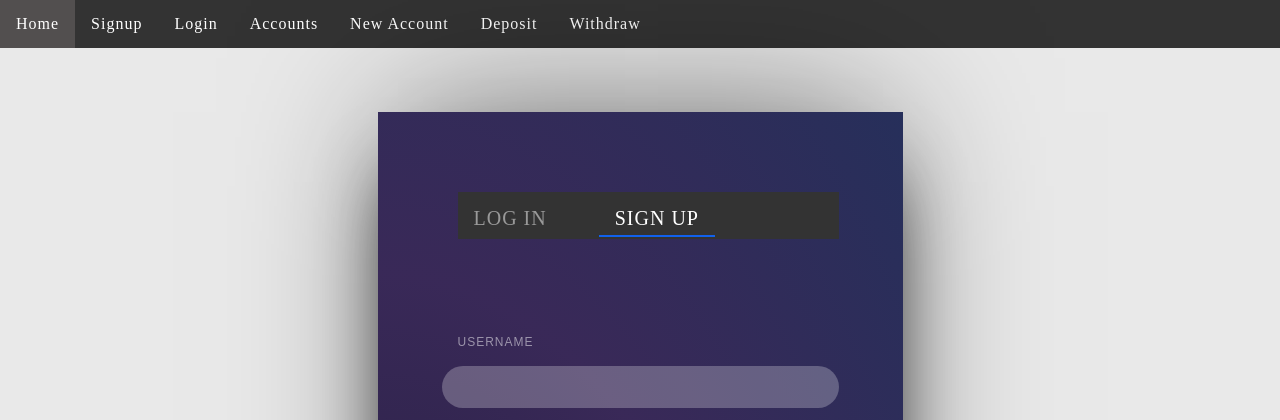
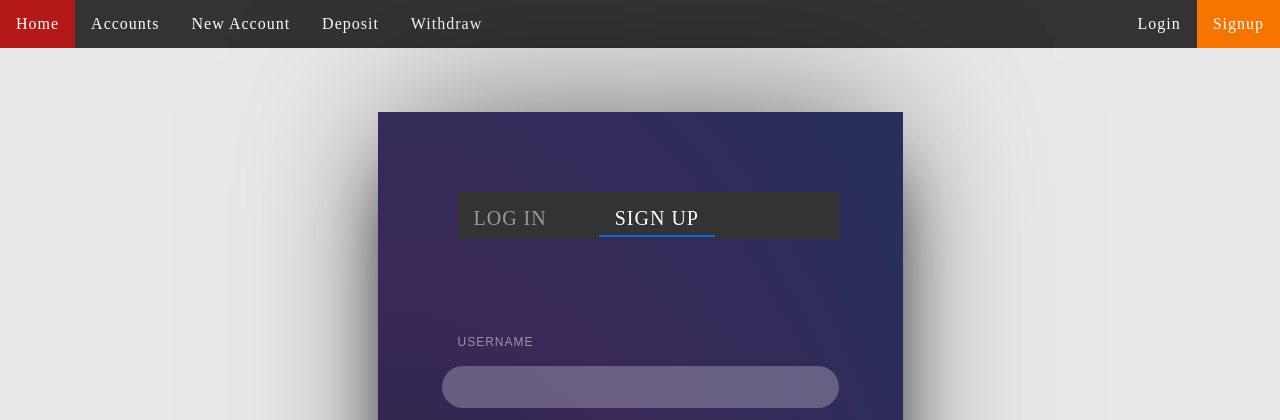
Before and after one commit to DayeemParkar/BajajMarketsTrainingCaseStudy, a Flask app: page /signup in a window 1280 px wide. Shown: the top 420 px of the page. Run offline with Flask 2, Linux system fonts and the light colour scheme; parts of the project's set-up code (start-up, migrations or seed data) failed here and were passed over.

Commit message:
css added

```diff
--- a/static/css/style.css
+++ b/static/css/style.css
@@ -173,6 +173,9 @@ body {
 	background-color: rgba(17, 97, 237, 1);
 }
 
+.topnav-right {
+	float: right;
+}
 
 ul {
 	list-style-type: none;
@@ -196,5 +199,8 @@ li a {
 }
 
 li a:hover {
-	background-color: rgb(82, 79, 79);
+	background-color: rgb(180, 25, 25);
 }
+.navactive {
+	background-color: #f77401;
+  }
--- a/templates/base.html
+++ b/templates/base.html
@@ -10,8 +10,10 @@
 <body>
     <ul class="nav">
         <li><a id="nav1" href="{{ url_for('home') }}">Home</a></li>
-        <li><a id="nav2" href="{{ url_for('signup') }}">Signup</a></li>
-        <li><a id="nav3" href="{{ url_for('login') }}">Login</a></li>
+        <ul class="topnav-right">
+            <li><a id="nav3" href="{{ url_for('login') }}">Login</a></li>
+            <li><a id="nav2" href="{{ url_for('signup') }}">Signup</a></li>
+        </ul>
         <li><a id="nav4" href="{{ url_for('home') }}">Accounts</a></li>
         <li><a id="nav5" href="{{ url_for('home') }}">New Account</a></li>
         <li><a id="nav6" href="{{ url_for('home') }}">Deposit</a></li>
@@ -22,7 +24,7 @@
     {% if id %}
         <script>
             var curr = document.getElementById("{{ id }}");
-            curr.classList.add("active");
+            curr.classList.add("navactive");
         </script>
     {% endif %}
 </body>
```
